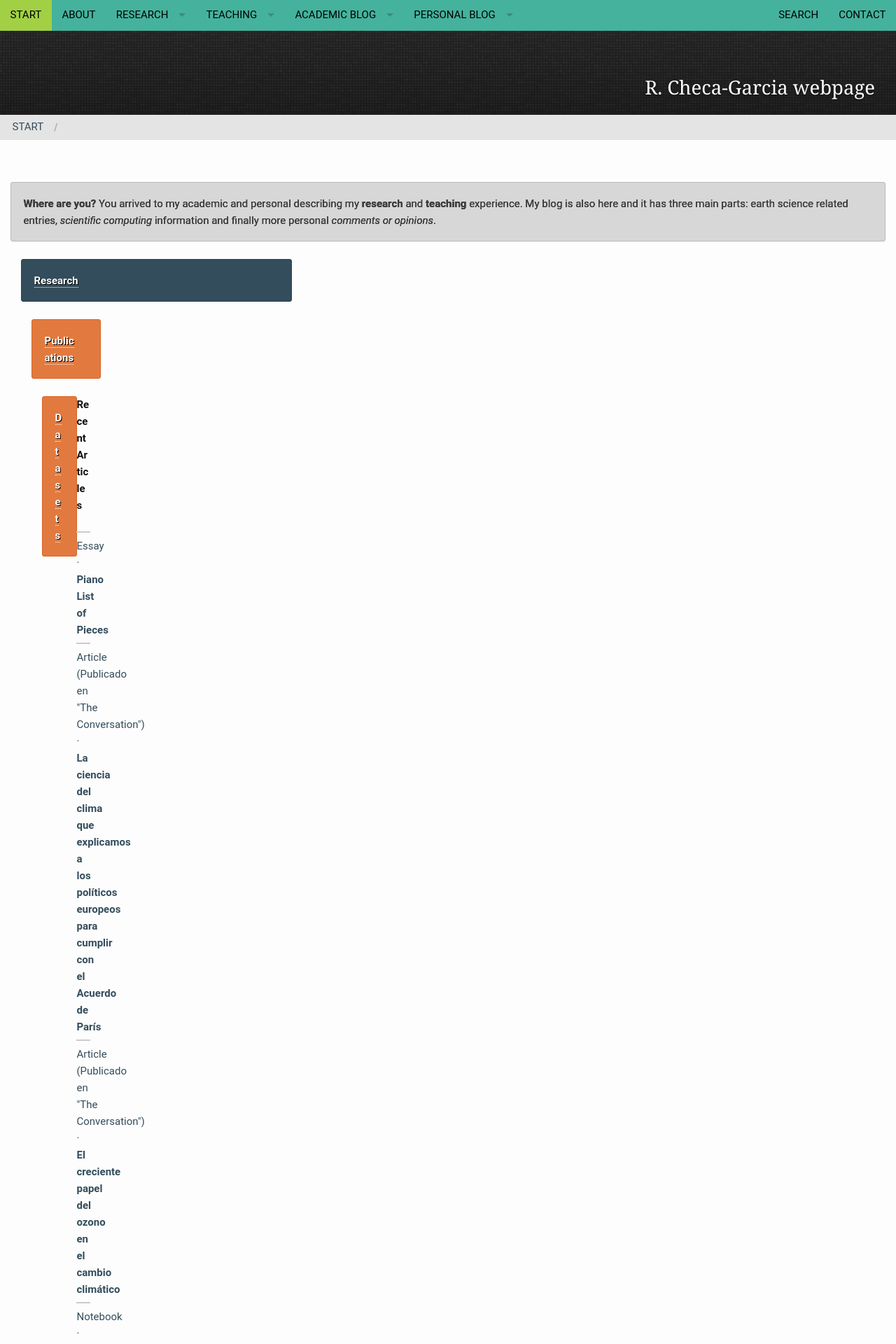
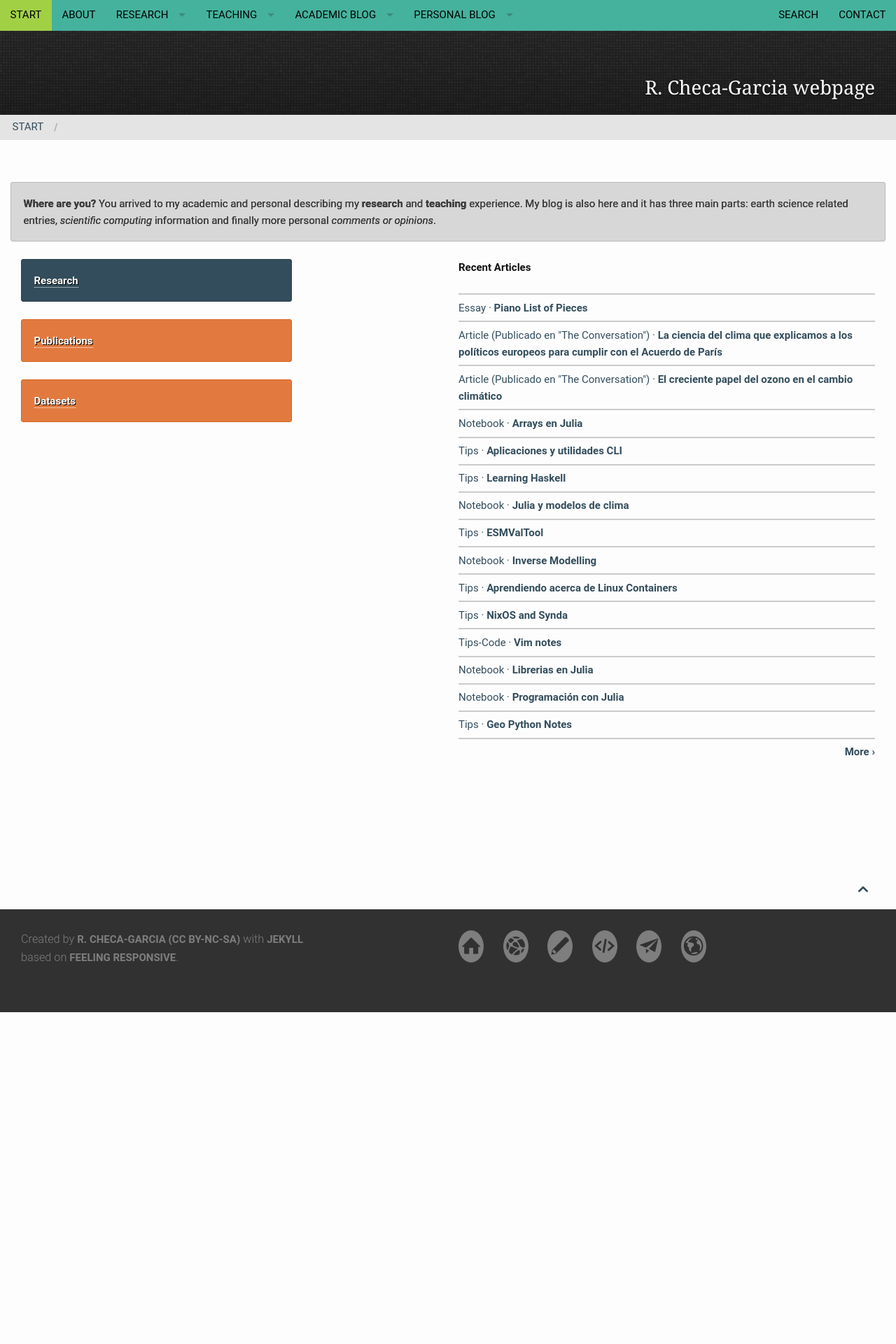
Before and after one commit to RCHG/rchg.github.io, a Jekyll site: the page built from pages/pages-root-folder/index.md, in a window 1280 px wide. Shown: the top 1920 px of the page at 70% size. Built offline with Jekyll 4.4.1, drawn with Linux system fonts in a browser that asks for light colours; nearby versions of some CDN libraries; comment, search, counter and statistics services are not loaded; after the commit the page ends 1446 px from its top, so only the background shows below that.

Commit message:
Update frontpage.html

```diff
--- a/_layouts/frontpage.html
+++ b/_layouts/frontpage.html
@@ -43,9 +43,7 @@ format: blog-index
 
   <div class="small-4 columns">
         {% include alert info=' <a href="/research/overview">Research</a>' %}
-  <div class="small-4 columns">
         {% include alert warning=' <a href="/research/publications/">Publications</a>' %}
-  <div class="small-4 columns">
         {% include alert warning=' <a href="/research/datasets/">Datasets</a>' %}
   </div>
 
```
